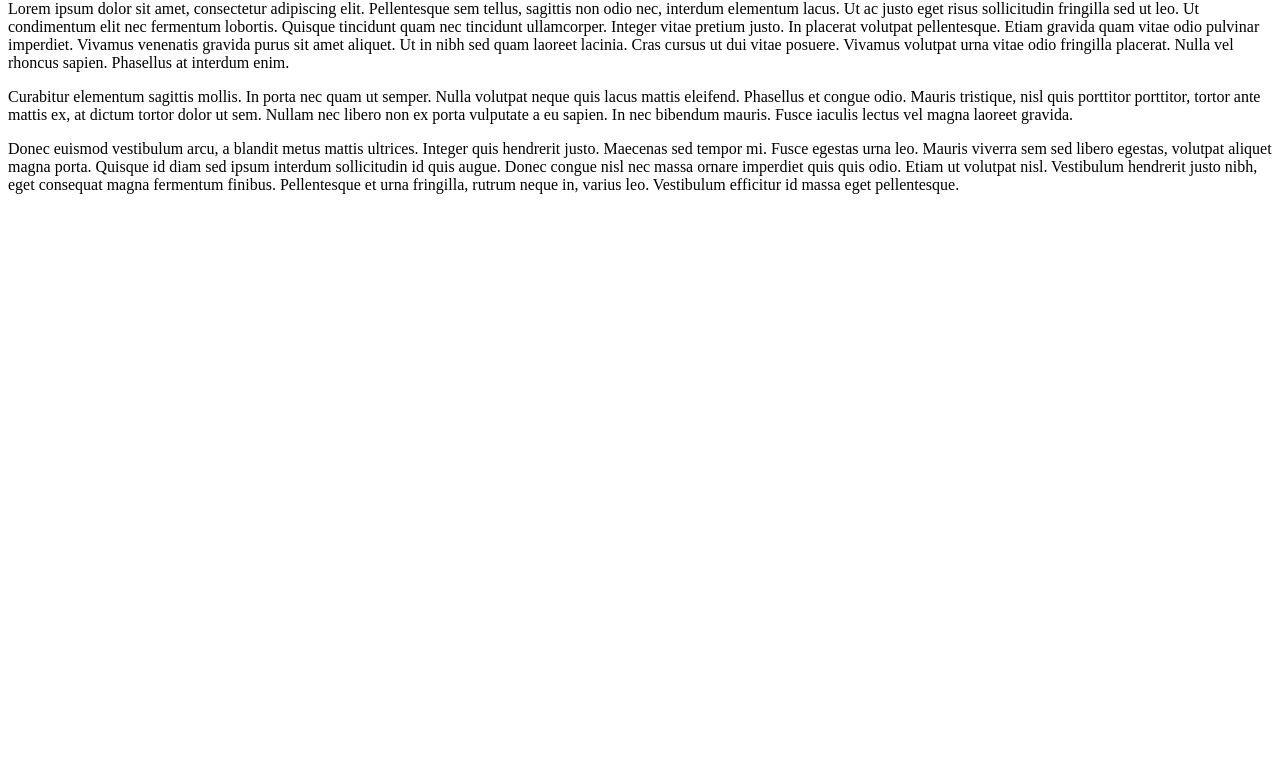
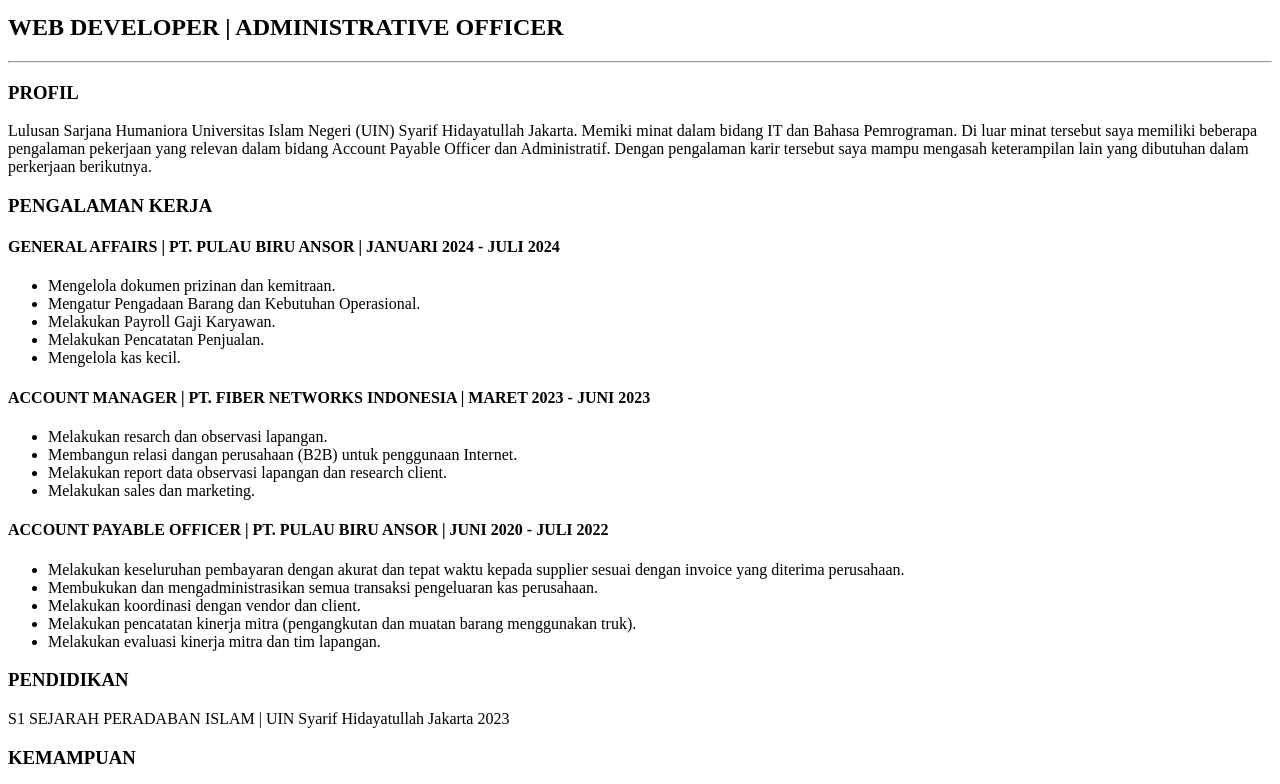
Before and after one commit to vrachmd/portofolio, a plain HTML site: page public/about.html in a window 1280 px wide. Shown: the part 66-850 px from the top of the page. Before the commit the page ends 800 px from the top, so only its background shows below. Drawn offline with Linux system fonts and the light colour scheme.

Commit message:
Add files via upload

```diff
--- a/public/about.html
+++ b/public/about.html
@@ -1,20 +1,63 @@
-<h1>About Me</h1>
-<p>Lorem ipsum dolor sit amet, consectetur adipiscing elit. Pellentesque sem tellus, sagittis non odio nec, interdum
-  elementum lacus. Ut ac justo eget risus sollicitudin fringilla sed ut leo. Ut condimentum elit nec fermentum lobortis.
-  Quisque tincidunt quam nec tincidunt ullamcorper. Integer vitae pretium justo. In placerat volutpat pellentesque.
-  Etiam
-  gravida quam vitae odio pulvinar imperdiet. Vivamus venenatis gravida purus sit amet aliquet. Ut in nibh sed quam
-  laoreet lacinia. Cras cursus ut dui vitae posuere. Vivamus volutpat urna vitae odio fringilla placerat. Nulla vel
-  rhoncus sapien. Phasellus at interdum enim.</p>
+<!-- TODO 1: Create the HTML Boilerplate -->
+<!DOCTYPE html>
+<html lang="en">
+<head>
+    <meta charset="UTF-8">
+    <meta name="viewport" content="width=device-width, initial-scale=1.0">
+    <title>Vrachmd</title>
+</head>
+<body>
+    <h1>VIERI ACHMAD GIFARI</h1>
+    <h2>WEB DEVELOPER | ADMINISTRATIVE OFFICER</h2>
+    <hr/>
+        <h3>PROFIL</h3>
+            <p>Lulusan Sarjana Humaniora Universitas Islam Negeri (UIN) Syarif Hidayatullah Jakarta. Memiki minat dalam bidang IT dan Bahasa Pemrograman. Di luar minat tersebut saya memiliki beberapa pengalaman pekerjaan yang relevan dalam bidang Account Payable Officer dan Administratif. Dengan pengalaman karir tersebut saya mampu mengasah keterampilan lain yang dibutuhan dalam perkerjaan berikutnya.</p>
+        <h3>PENGALAMAN KERJA</h3>
+            <h4>GENERAL AFFAIRS | PT. PULAU BIRU ANSOR | JANUARI 2024 - JULI 2024</h4>
+            <ul>
+                <li>Mengelola dokumen prizinan dan kemitraan.</li>
+                <li>Mengatur Pengadaan Barang dan Kebutuhan Operasional.</li>
+                <li>Melakukan Payroll Gaji Karyawan.</li>
+                <li>Melakukan Pencatatan Penjualan.</li>
+                <li>Mengelola kas kecil.</li>
+            </ul>
+            <h4>ACCOUNT MANAGER | PT. FIBER NETWORKS INDONESIA | MARET 2023 - JUNI 2023</h4>
+            <ul>
+                <li>Melakukan resarch dan observasi lapangan.</li>
+                <li>Membangun relasi dangan perusahaan (B2B) untuk penggunaan Internet.</li>
+                <li>Melakukan report data observasi lapangan dan research client.</li>
+                <li>Melakukan sales dan marketing.</li>
+            </ul>
+            <h4>ACCOUNT PAYABLE OFFICER | PT. PULAU BIRU ANSOR | JUNI 2020 - JULI 2022</h4>
+            <ul>
+                <li>Melakukan keseluruhan pembayaran dengan akurat dan tepat waktu kepada supplier sesuai dengan invoice yang diterima perusahaan.</li>
+                <li>Membukukan dan mengadministrasikan semua transaksi pengeluaran kas perusahaan.</li>
+                <li>Melakukan koordinasi dengan vendor dan client.</li>
+                <li>Melakukan pencatatan kinerja mitra (pengangkutan dan muatan barang menggunakan truk).</li>
+                <li>Melakukan evaluasi kinerja mitra dan tim lapangan.</li>
+            </ul>
+        <h3>PENDIDIKAN</h3>
+        <p>S1 SEJARAH PERADABAN ISLAM | UIN Syarif Hidayatullah Jakarta 2023</p>
+        <h3>KEMAMPUAN</h3>
+        <ul>
+            <li>EXCEL</li>
+            <li>HTML/CSS</li>
+            <li>JAVASCRIPT</li>
+            <li>SQL</li>
+            <li>REACT JS</li>
+        </ul>
+</body>
+</html>
+<!-- TODO 2: Add Your previous projects' HTML into the public folder -->
 
-<p>Curabitur elementum sagittis mollis. In porta nec quam ut semper. Nulla volutpat neque quis lacus mattis eleifend.
-  Phasellus et congue odio. Mauris tristique, nisl quis porttitor porttitor, tortor ante mattis ex, at dictum tortor
-  dolor
-  ut sem. Nullam nec libero non ex porta vulputate a eu sapien. In nec bibendum mauris. Fusce iaculis lectus vel magna
-  laoreet gravida.</p>
+<!-- TODO 3: Take screenshots of your project previews and add the images to the images folder -->
 
-<p>Donec euismod vestibulum arcu, a blandit metus mattis ultrices. Integer quis hendrerit justo. Maecenas sed tempor mi.
-  Fusce egestas urna leo. Mauris viverra sem sed libero egestas, volutpat aliquet magna porta. Quisque id diam sed ipsum
-  interdum sollicitudin id quis augue. Donec congue nisl nec massa ornare imperdiet quis quis odio. Etiam ut volutpat
-  nisl. Vestibulum hendrerit justo nibh, eget consequat magna fermentum finibus. Pellentesque et urna fringilla, rutrum
-  neque in, varius leo. Vestibulum efficitur id massa eget pellentesque.</p>
+<!-- TODO 4: Add titles/subtitles etc. -->
+
+<!-- TODO 5: Add a link to the project pages -->
+
+<!-- TODO 6: Add images to show the project previews
+HINT for TODO 6: You can use the height attribute set to 200 to make the image smaller:
+https://developer.mozilla.org/en-US/docs/Web/HTML/Element/img#attr-height -->
+
+<!-- TODO 7: Add the Contact Me and About Me page links -->
```
Also changed, not shown: index.html (+9 -2 lines), assets/images/Me.png (added).
